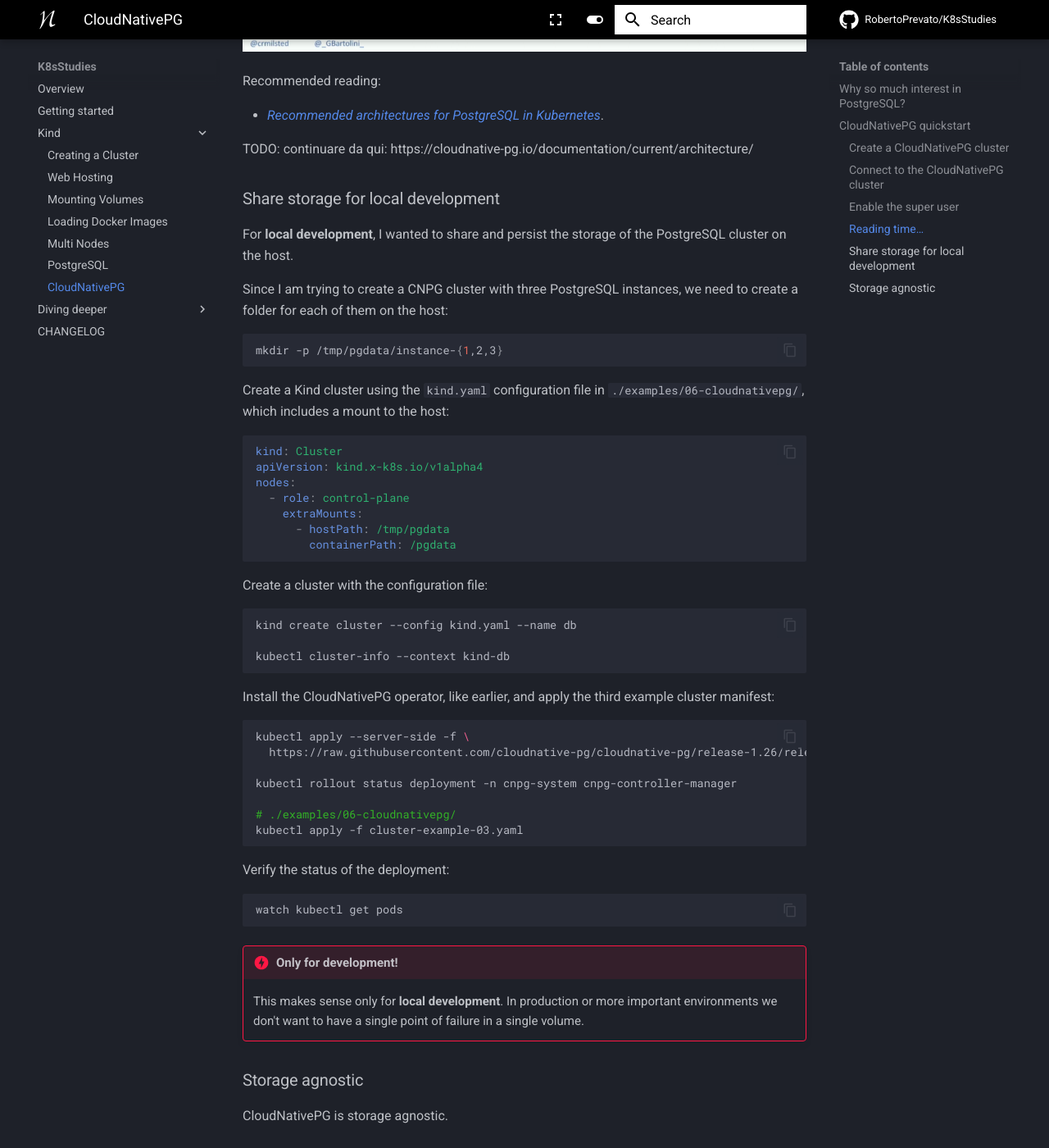
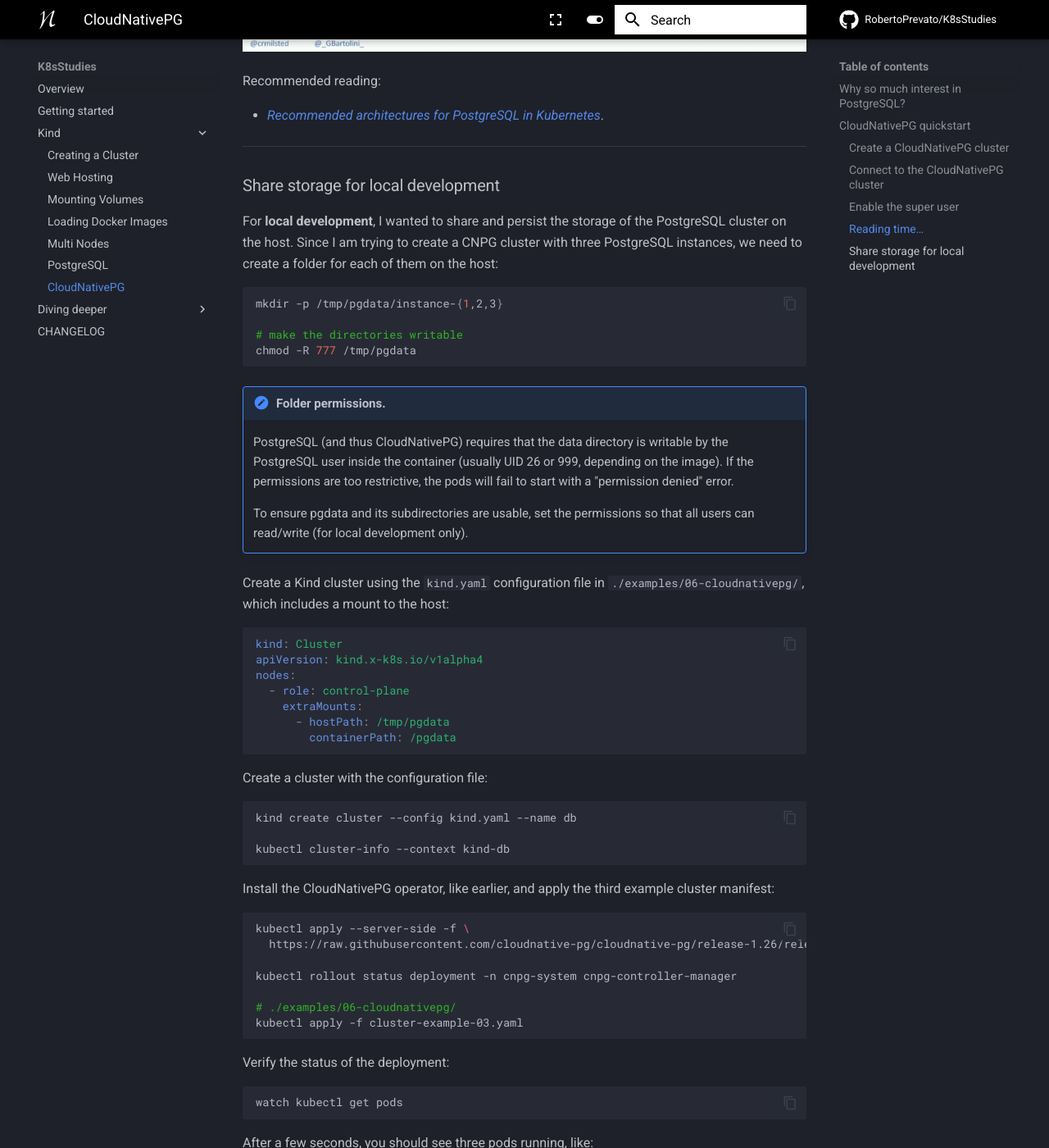
Before and after one commit to RobertoPrevato/K8sStudies, an MkDocs documentation site: the page built from docs/kind/cloudnativepg.md, in a window 1280 px wide and 1400 px high, scrolled down 5742 px. Shown: the whole window at 82% size. Built offline with MkDocs 1.6.1 and Material for MkDocs 9.7.7, drawn with Linux system fonts in a browser that asks for light colours; comment, search, counter and statistics services are not loaded; some of the changed text lies outside the part shown.

````diff
--- a/docs/kind/cloudnativepg.md
+++ b/docs/kind/cloudnativepg.md
@@ -282,19 +282,33 @@ Recommended reading:
 
 - [_Recommended architectures for PostgreSQL in Kubernetes_](https://www.cncf.io/blog/2023/09/29/recommended-architectures-for-postgresql-in-kubernetes/).
 
-TODO: continuare da qui: https://cloudnative-pg.io/documentation/current/architecture/
+---
 
 ### Share storage for local development
 
 For **local development**, I wanted to share and persist the storage of the
-PostgreSQL cluster on the host.
-
-Since I am trying to create a CNPG cluster with three PostgreSQL instances, we need to
-create a folder for each of them on the host:
+PostgreSQL cluster on the host. Since I am trying to create a CNPG cluster with
+three PostgreSQL instances, we need to create a folder for each of them on the
+host:
 
 ```bash
 mkdir -p /tmp/pgdata/instance-{1,2,3}
+
+# make the directories writable
+chmod -R 777 /tmp/pgdata
 ```
+
+/// note | Folder permissions.
+
+PostgreSQL (and thus CloudNativePG) requires that the data directory is
+writable by the PostgreSQL user inside the container (usually UID 26 or 999,
+depending on the image). If the permissions are too restrictive, the pods will
+fail to start with a "permission denied" error.
+
+To ensure pgdata and its subdirectories are usable, set the permissions so that
+all users can read/write (for local development only).
+
+///
 
 Create a Kind cluster using the `kind.yaml` configuration file
 in `./examples/06-cloudnativepg/`, which includes a mount to the host:
@@ -336,13 +350,21 @@ Verify the status of the deployment:
 watch kubectl get pods
 ```
 
+After a few seconds, you should see three pods running, like:
+
+```bash
+NAME                READY   STATUS    RESTARTS   AGE
+cluster-example-1   1/1     Running   0          103s
+cluster-example-2   1/1     Running   0          83s
+cluster-example-3   1/1     Running   0          64s
+```
+
+You can try connecting to the database using `psql`, like before.
+
 /// danger | Only for development!
 
 This makes sense only for **local development**. In production or more important
-environments we don't want to have a single point of failure in a single volume.
+environments, it's not good to have a single point of failure in a single disk,
+and `hostPath` is not a good option.
 
 ///
-
-### Storage agnostic
-
-CloudNativePG is storage agnostic.
````
Also changed, not shown: docs/changelog.md (+3 -1 lines), docs/kind/mounting-volumes.md (+17 -12 lines), docs/kind/multi-nodes.md (+2 -2 lines), 4 other files.
